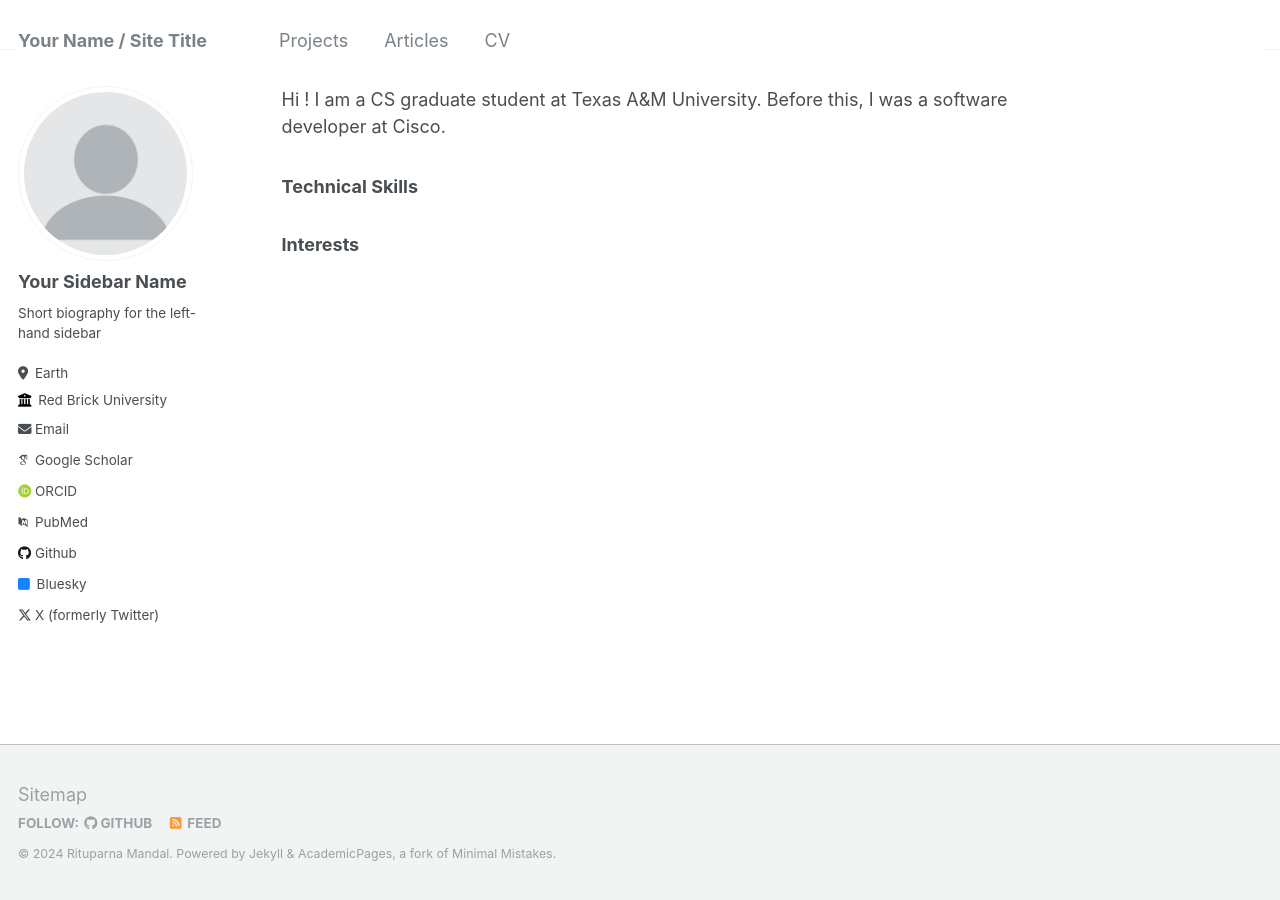
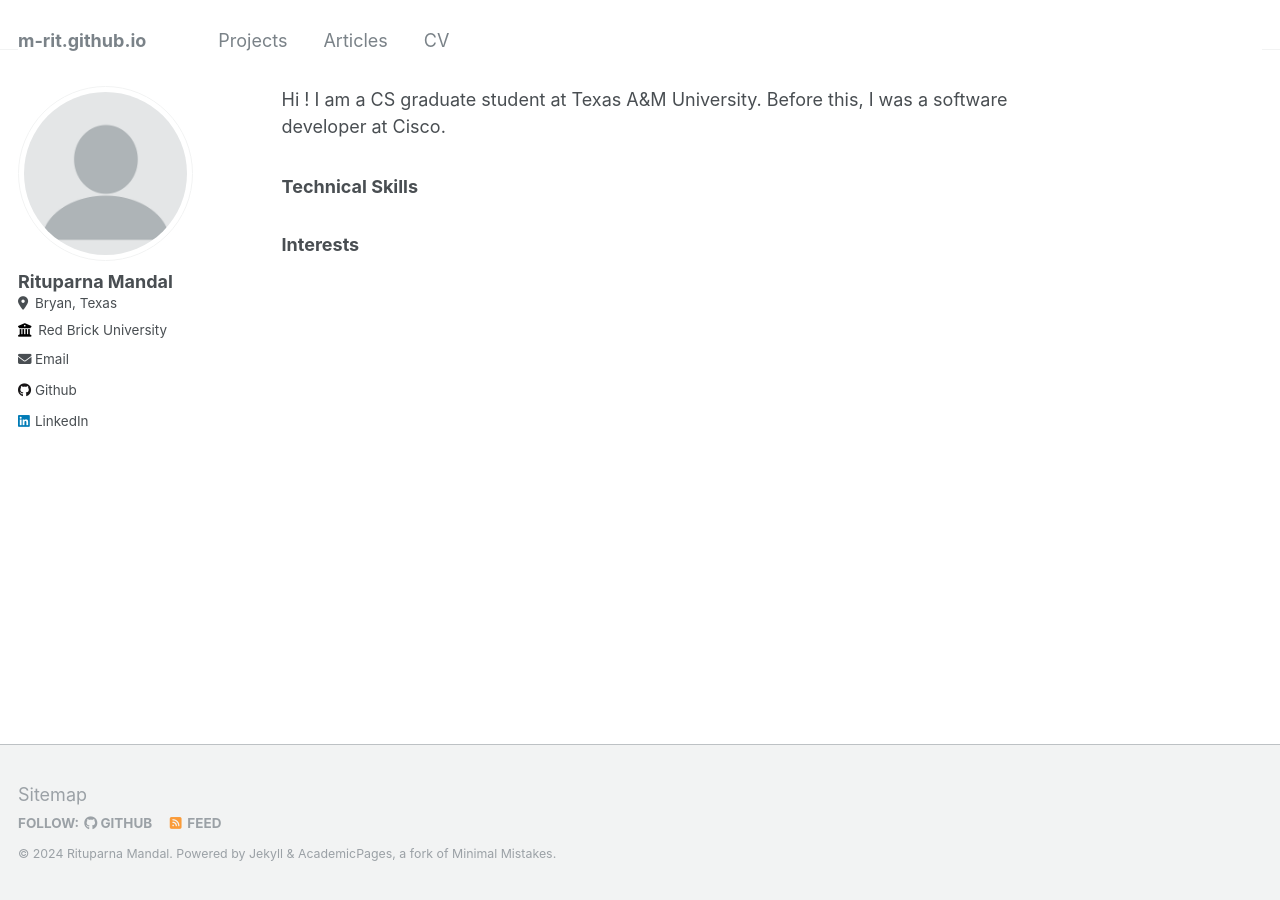
Before and after one commit to m-rit/m-rit.github.io, a Jekyll site: the page built from _pages/about.md, in a window 1280 px wide. Built offline with Jekyll 4.4.1, drawn with Linux system fonts in a browser that asks for light colours; some web fonts are replaced.

Commit message:
Update _config.yml

```diff
--- a/_config.yml
+++ b/_config.yml
@@ -8,10 +8,10 @@
 
 # Basic Site Settings
 locale                   : "en-US"
-title                    : "Your Name / Site Title"
+title                    : #"Your Name / Site Title"
 title_separator          : "-"
 name                     : &name "Rituparna Mandal"
-description              : &description "personal description"
+description              : &description ""
 url                      : https://m-rit.github.io # the base hostname & protocol for your site e.g. "https://mmistakes.github.io"
 baseurl                  : "" # the subpath of your site, e.g. "/blog"
 repository               : "m-rit/m-rit.github.io"
@@ -22,20 +22,20 @@ repository               : "m-rit/m-rit.github.io"
 author:
   # Biographic information
   avatar           : "profile.png"
-  name             : "Your Sidebar Name"
+  name             : "Rituparna Mandal"
   pronouns         : # example: "she/her"
-  bio              : "Short biography for the left-hand sidebar"
-  location         : "Earth"
+  bio              : #"Short biography for the left-hand sidebar"
+  location         : "Bryan, Texas"
   employer         : "Red Brick University"
   uri              : # URL
-  email            : "rituparna@tamu.edu"
+  email            : "ritu251297@gmail.com"
 
   # Academic websites
   arxiv            : # URL - Update with the correct link to your profile
-  googlescholar    : "https://scholar.google.com/citations?user=PS_CX0AAAAAJ"
+  googlescholar    : #"https://scholar.google.com/citations?user=PS_CX0AAAAAJ"
   impactstory      : # URL
-  orcid            : "http://orcid.org/yourorcidurl"
-  pubmed           : "https://www.ncbi.nlm.nih.gov/pubmed/?term=john+snow"
+  orcid            : #"http://orcid.org/yourorcidurl"
+  pubmed           : #"https://www.ncbi.nlm.nih.gov/pubmed/?term=john+snow"
   researchgate     : # URL
 
   # Repositories and software development
@@ -47,7 +47,7 @@ author:
   stackoverflow    : # User number or user number and name (i.e., use "1" or "1/jeff-atwood")
 
   # Social media
-  bluesky          : "bsky.app" # Replace this with you Bluesky username
+  bluesky          : #"bsky.app" # Replace this with you Bluesky username
   facebook         : # Username
   flickr           : # Username
   foursquare       : # Username
@@ -56,7 +56,7 @@ author:
   keybase          : # Username
   instagram        : # Username
   lastfm           : # Username
-  linkedin         : # Username
+  linkedin         : "https://www.linkedin.com/in/xriitu"
   mastodon         : # URL
   medium           : # URL
   pinterest        : # Username
@@ -64,7 +64,7 @@ author:
   steam            : # Username
   telegram         : # URL
   tumblr           : # Username
-  twitter          : "UniofOxford"  # Replace this with your X / Twitter handle
+  twitter          : #"UniofOxford"  # Replace this with your X / Twitter handle
   vine             : # Username
   weibo            : # Username
   wikipedia        : # Username
```
